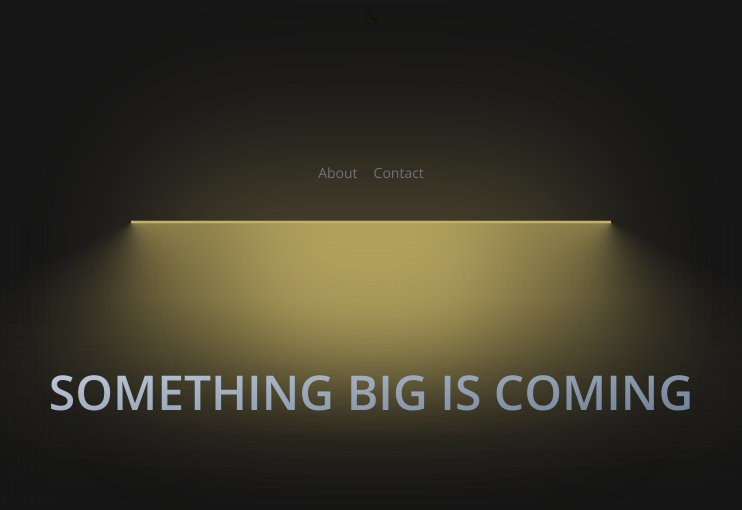
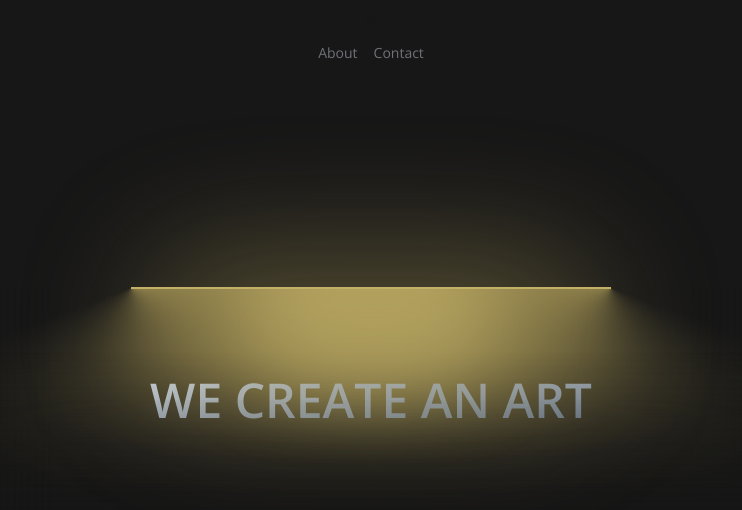
Before and after one commit to waliyinnura/landing-page, a Next.js app: page / in a window 1280 px wide. Shown: the top 510 px of the page, without its empty margins (269-1011 px from the left). Built offline with nearby package versions, Linux system fonts and the light colour scheme.

Commit message:
chore: adjusting theme, and add footer

```diff
--- a/app/about/page.tsx
+++ b/app/about/page.tsx
@@ -1,4 +1,5 @@
 import AboutPage from "@/components/About";
+import Footer from "@/components/Footer";
 import React from "react";
 
 const About = () => {
@@ -6,6 +7,7 @@ const About = () => {
     <main className="relative flex justify-center h-full w-full bg-neutral-200 dark:bg-neutral-900">
       <div className="w-full max-w-7xl">
         <AboutPage />
+        <Footer />
       </div>
     </main>
   );
--- a/app/globals.css
+++ b/app/globals.css
@@ -3,14 +3,14 @@
 @tailwind utilities;
 
 :root {
-  --background: #ffffff;
-  --foreground: #141106;
+  --background: #e5e5e5;
+  --foreground: #171717;
 }
 
 @media (prefers-color-scheme: dark) {
   :root {
-    --background: #141106;
-    --foreground: #ededed;
+    --background: #171717;
+    --foreground: #e5e5e5;
   }
 }
 
--- a/app/layout.tsx
+++ b/app/layout.tsx
@@ -8,8 +8,8 @@ const openSans = Open_Sans({
 });
 
 export const metadata: Metadata = {
-  title: "Create Next App",
-  description: "Generated by create next app",
+  title: "Victoryu Tech",
+  description: "We create an art",
 };
 
 export default function RootLayout({
--- /dev/null
+++ b/components/Footer.tsx
@@ -0,0 +1,218 @@
+"use client";
+
+import * as React from "react";
+// import { Button } from "@/components/Button";
+// import { Input } from "@/components/ui/input"
+// import { Label } from "@/components/ui/label"
+// import { Switch } from "@/components/ui/switch"
+// import { Textarea } from "@/components/ui/textarea"
+// import {
+//   Tooltip,
+//   TooltipContent,
+//   TooltipProvider,
+//   TooltipTrigger,
+// } from "@/components/ui/tooltip";
+// import {
+//   Facebook,
+//   Instagram,
+//   Linkedin,
+//   Moon,
+//   Send,
+//   Sun,
+//   Twitter,
+// } from "lucide-react";
+import ThemeSwitcher from "./ThemeSwitcher";
+
+function Footer() {
+  //   const [isDarkMode, setIsDarkMode] = React.useState(true);
+  //   const [isChatOpen, setIsChatOpen] = React.useState(false);
+
+  //   React.useEffect(() => {
+  //     if (isDarkMode) {
+  //       document.documentElement.classList.add("dark");
+  //     } else {
+  //       document.documentElement.classList.remove("dark");
+  //     }
+  //   }, [isDarkMode]);
+
+  return (
+    <footer className="relative border-t bg-background text-foreground transition-colors duration-300">
+      <div className="container mx-auto px-4 py-12 md:px-6 lg:px-8">
+        <div className="grid gap-12 md:grid-cols-2 lg:grid-cols-4">
+          <div className="relative">
+            <h2 className="mb-4 text-3xl font-bold tracking-tight">
+              Stay Connected
+            </h2>
+            <p className="mb-6 text-muted-foreground">
+              Join our newsletter for the latest updates and exclusive offers.
+            </p>
+            <form className="relative">
+              {/* <Input
+                type="email"
+                placeholder="Enter your email"
+                className="pr-12 backdrop-blur-sm"
+              />
+              <Button
+                type="submit"
+                size="icon"
+                className="absolute right-1 top-1 h-8 w-8 rounded-full bg-primary text-primary-foreground transition-transform hover:scale-105"
+              >
+                <Send className="h-4 w-4" />
+                <span className="sr-only">Subscribe</span>
+              </Button> */}
+            </form>
+            <div className="absolute -right-4 top-0 h-24 w-24 rounded-full bg-primary/10 blur-2xl" />
+          </div>
+          <div>
+            <h3 className="mb-4 text-lg font-semibold">Quick Links</h3>
+            <nav className="space-y-2 text-sm">
+              <a
+                href="#"
+                className="block transition-colors hover:text-primary"
+              >
+                Home
+              </a>
+              <a
+                href="#"
+                className="block transition-colors hover:text-primary"
+              >
+                About Us
+              </a>
+              <a
+                href="#"
+                className="block transition-colors hover:text-primary"
+              >
+                Services
+              </a>
+              <a
+                href="#"
+                className="block transition-colors hover:text-primary"
+              >
+                Products
+              </a>
+              <a
+                href="#"
+                className="block transition-colors hover:text-primary"
+              >
+                Contact
+              </a>
+            </nav>
+          </div>
+          <div>
+            <h3 className="mb-4 text-lg font-semibold">Contact Us</h3>
+            <address className="space-y-2 text-sm not-italic">
+              <p>123 Innovation Street</p>
+              <p>Tech City, TC 12345</p>
+              <p>Phone: (123) 456-7890</p>
+              <p>Email: hello@example.com</p>
+            </address>
+          </div>
+          <div className="relative">
+            <h3 className="mb-4 text-lg font-semibold">Follow Us</h3>
+            {/* <div className="mb-6 flex space-x-4">
+              <TooltipProvider>
+                <Tooltip>
+                  <TooltipTrigger asChild>
+                    <Button
+                      variant="outline"
+                      size="icon"
+                      className="rounded-full"
+                    >
+                      <Facebook className="h-4 w-4" />
+                      <span className="sr-only">Facebook</span>
+                    </Button>
+                  </TooltipTrigger>
+                  <TooltipContent>
+                    <p>Follow us on Facebook</p>
+                  </TooltipContent>
+                </Tooltip>
+              </TooltipProvider>
+              <TooltipProvider>
+                <Tooltip>
+                  <TooltipTrigger asChild>
+                    <Button
+                      variant="outline"
+                      size="icon"
+                      className="rounded-full"
+                    >
+                      <Twitter className="h-4 w-4" />
+                      <span className="sr-only">Twitter</span>
+                    </Button>
+                  </TooltipTrigger>
+                  <TooltipContent>
+                    <p>Follow us on Twitter</p>
+                  </TooltipContent>
+                </Tooltip>
+              </TooltipProvider>
+              <TooltipProvider>
+                <Tooltip>
+                  <TooltipTrigger asChild>
+                    <Button
+                      variant="outline"
+                      size="icon"
+                      className="rounded-full"
+                    >
+                      <Instagram className="h-4 w-4" />
+                      <span className="sr-only">Instagram</span>
+                    </Button>
+                  </TooltipTrigger>
+                  <TooltipContent>
+                    <p>Follow us on Instagram</p>
+                  </TooltipContent>
+                </Tooltip>
+              </TooltipProvider>
+              <TooltipProvider>
+                <Tooltip>
+                  <TooltipTrigger asChild>
+                    <Button
+                      variant="outline"
+                      size="icon"
+                      className="rounded-full"
+                    >
+                      <Linkedin className="h-4 w-4" />
+                      <span className="sr-only">LinkedIn</span>
+                    </Button>
+                  </TooltipTrigger>
+                  <TooltipContent>
+                    <p>Connect with us on LinkedIn</p>
+                  </TooltipContent>
+                </Tooltip>
+              </TooltipProvider>
+            </div> */}
+            <div className="flex items-center h-4 w-4">
+              {/* <Sun className="h-4 w-4" />
+              <Switch
+                id="dark-mode"
+                checked={isDarkMode}
+                onCheckedChange={setIsDarkMode}
+              />
+              <Moon className="h-4 w-4" />
+              <Label htmlFor="dark-mode" className="sr-only">
+                Toggle dark mode
+              </Label> */}
+              <ThemeSwitcher />
+            </div>
+          </div>
+        </div>
+        <div className="mt-12 flex flex-col items-center justify-between gap-4 border-t pt-8 text-center md:flex-row">
+          <p className="text-sm text-muted-foreground">
+            © 2024 Your Company. All rights reserved.
+          </p>
+          <nav className="flex gap-4 text-sm">
+            <a href="#" className="transition-colors hover:text-primary">
+              Privacy Policy
+            </a>
+            <a href="#" className="transition-colors hover:text-primary">
+              Terms of Service
+            </a>
+            <a href="#" className="transition-colors hover:text-primary">
+              Cookie Settings
+            </a>
+          </nav>
+        </div>
+      </div>
+    </footer>
+  );
+}
+
+export default Footer;
--- a/components/Hero.tsx
+++ b/components/Hero.tsx
@@ -14,9 +14,9 @@ const Hero = () => {
           duration: 0.8,
           ease: "easeInOut",
         }}
-        className="mt-8 uppercase bg-gradient-to-br dark:from-slate-300 from-slate-400 dark:to-slate-500 to-slate-800 py-4 bg-clip-text text-center text-3xl font-semibold text-transparent md:text-5xl"
+        className="uppercase bg-gradient-to-br dark:from-slate-300 from-slate-400 dark:to-slate-500 to-slate-800 bg-clip-text text-center text-3xl font-semibold text-transparent md:text-5xl"
       >
-        Something Big is Coming
+        We Create an Art
       </motion.h1>
     </LampContainer>
   );
--- a/components/ThemeSwitcher.tsx
+++ b/components/ThemeSwitcher.tsx
@@ -35,7 +35,7 @@ export default function ThemeSwitcher() {
       variant="ghost"
       size="icon"
       onClick={toggleTheme}
-      className="z-[99] relative"
+      className="z-[99] absolute top-0"
     >
       <Sun className="h-[1.2rem] w-[1.2rem] rotate-0 scale-100 transition-all dark:-rotate-90 dark:scale-0 invert" />
       <Moon className="absolute h-[1.2rem] w-[1.2rem] rotate-90 scale-0 transition-all dark:rotate-0 dark:scale-100" />
--- a/components/ui/CardCarousel.tsx
+++ b/components/ui/CardCarousel.tsx
@@ -133,7 +133,7 @@ export const Carousel = ({ items, initialScroll = 0 }: CarouselProps) => {
             ))}
           </div>
         </div>
-        <div className="flex justify-end gap-2 mb-4">
+        <div className="flex justify-end gap-2 m-4">
           <button
             className="relative z-40 flex h-10 w-10 items-center justify-center rounded-full bg-gray-100 disabled:opacity-50"
             onClick={scrollLeft}
@@ -261,6 +261,7 @@ export const Card = ({
           src={card.src}
           alt={card.title}
           fill
+          sizes="100%"
           className="absolute inset-0 z-10 object-cover"
         />
       </motion.button>
--- a/components/ui/Lamp.tsx
+++ b/components/ui/Lamp.tsx
@@ -26,7 +26,7 @@ export const LampContainer = ({
     >
       <ThemeSwitcher />
       <motion.div
-        className="absolute top-[20%] z-50"
+        className="absolute top-10 z-50"
         initial={{ opacity: 0 }}
         whileInView={{ opacity: 1 }}
         transition={{
@@ -51,7 +51,7 @@ export const LampContainer = ({
           </ul>
         </nav>
       </motion.div>
-      <div className="relative flex w-full flex-1 scale-y-125 items-center justify-center isolate z-0 ">
+      <div className="relative flex w-full h-full items-center justify-center z-0">
         <motion.div
           initial={{ opacity: 0.5, width: "15rem" }}
           whileInView={{ opacity: 1, width: "30rem" }}
@@ -109,10 +109,7 @@ export const LampContainer = ({
         ></motion.div>
 
         <div className="absolute inset-auto z-40 h-44 w-full -translate-y-[12.5rem] bg-neutral-200 dark:bg-neutral-900 "></div>
-      </div>
-
-      <div className="relative z-25 flex -translate-y-[23rem] flex-col items-center px-5">
-        {children}
+        <div className="relative z-40 flex items-center px-5">{children}</div>
       </div>
     </div>
   );
```
